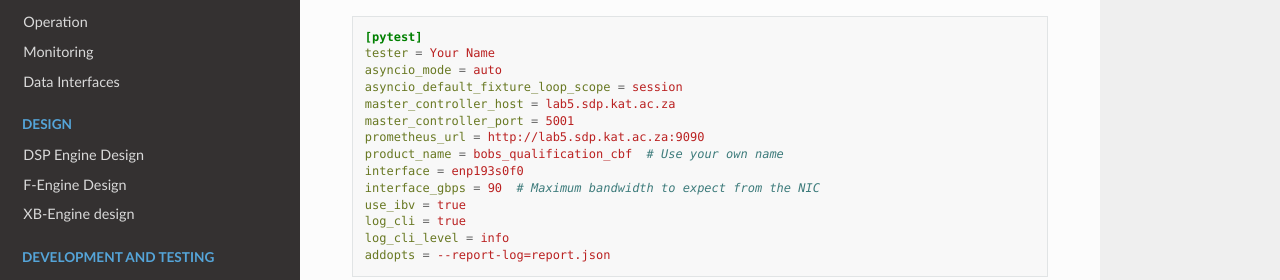
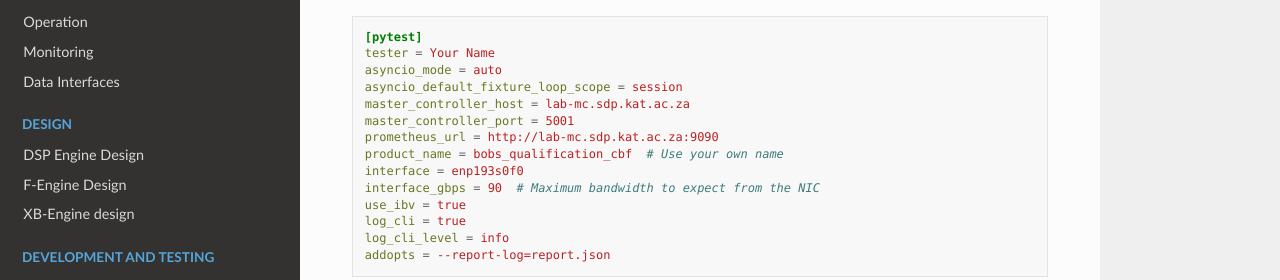
Before and after one commit to ska-sa/katgpucbf, a Sphinx documentation site: the page built from doc/qualification.rst, in a window 1280 px wide and 900 px high, scrolled down 959 px. Shown: the part 163-443 px from the top of the window. Built offline with Sphinx 7.4.7 and the Read the Docs theme 3.1.0, drawn with Linux system fonts in a browser that asks for light colours; the version number could not be read and is left out.

Commit message:
Update URL for SARAO lab master controller

```diff
--- a/doc/control.rst
+++ b/doc/control.rst
@@ -93,7 +93,7 @@ gives a brief explanation of the arguments required. Below is an example of a
 full command to run a 4k, 4-antenna, L-band correlator::
 
     scratch/sim_correlator.py -a 4 -c 4096 -i 0.5 --band l \
-        --name my_test_correlator lab5.sdp.kat.ac.za
+        --name my_test_correlator lab-mc.sdp.kat.ac.za
 
 The execution of this command contacts the master controller to request a new
 correlator product to be configured. The master controller figures out how many
--- a/doc/qualification.rst
+++ b/doc/qualification.rst
@@ -60,9 +60,9 @@ and it'll look something like this (but refer to
    tester = Your Name
    asyncio_mode = auto
    asyncio_default_fixture_loop_scope = session
-   master_controller_host = lab5.sdp.kat.ac.za
+   master_controller_host = lab-mc.sdp.kat.ac.za
    master_controller_port = 5001
-   prometheus_url = http://lab5.sdp.kat.ac.za:9090
+   prometheus_url = http://lab-mc.sdp.kat.ac.za:9090
    product_name = bobs_qualification_cbf  # Use your own name
    interface = enp193s0f0
    interface_gbps = 90  # Maximum bandwidth to expect from the NIC
```
Also changed, not shown: 2 other files.
